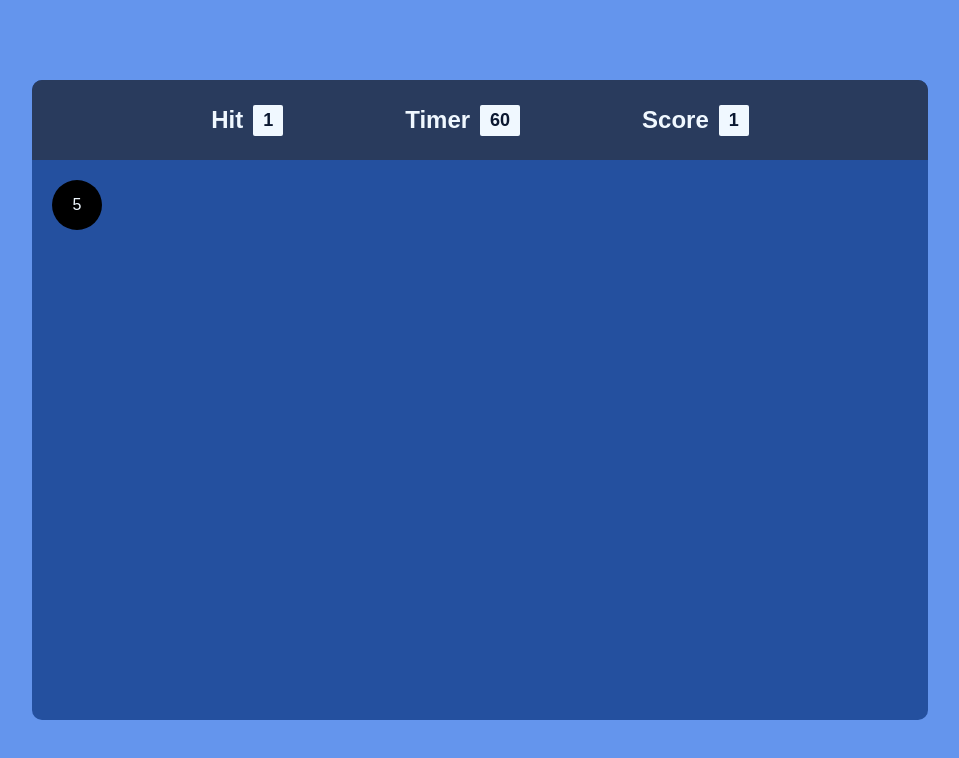
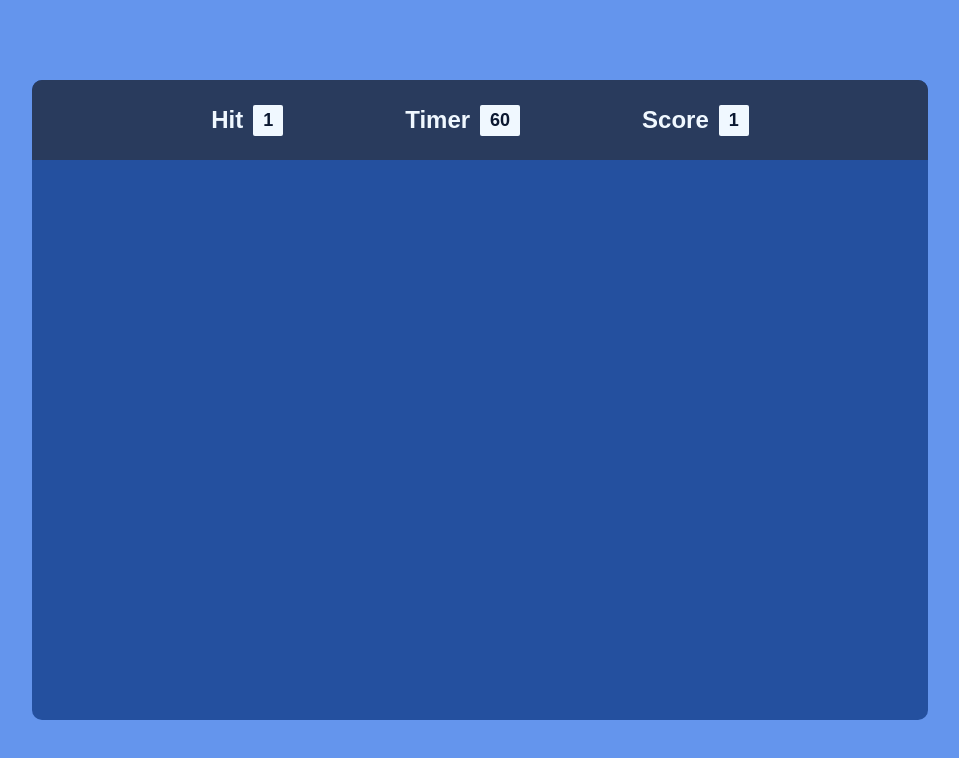
Before and after one commit to rohxama/Bubble-game, a plain HTML site: page index.html in a window 1280 px wide. Shown: the whole page, without its empty margins (160-1119 px from the left). Drawn offline with Linux system fonts and the light colour scheme.

```diff
--- a/index.html
+++ b/index.html
@@ -25,7 +25,6 @@
                 </div>
             </div>
             <div class="bottom-p">
-                <div class="bubble">5</div>
             </div>
         </div>
     </div>
```
